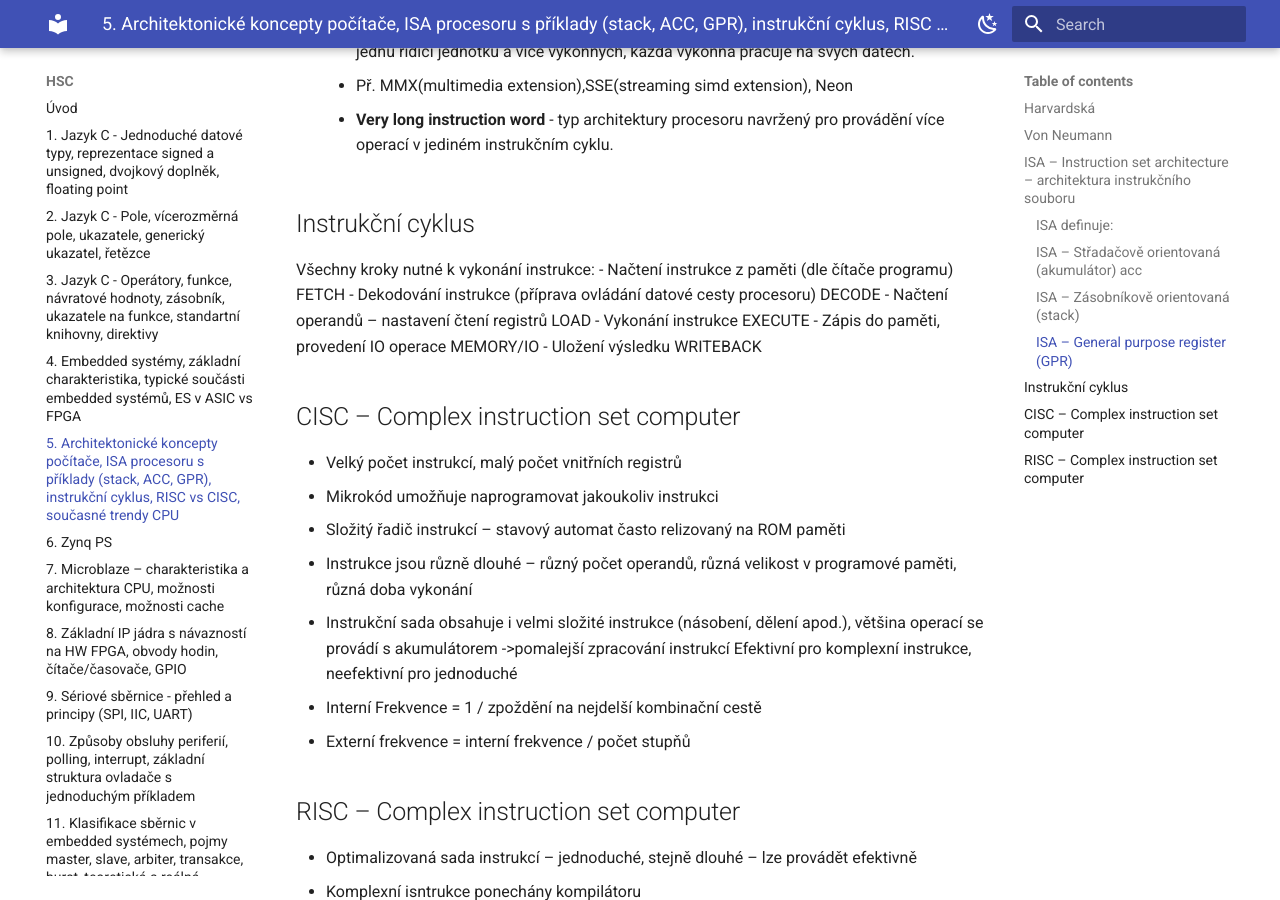
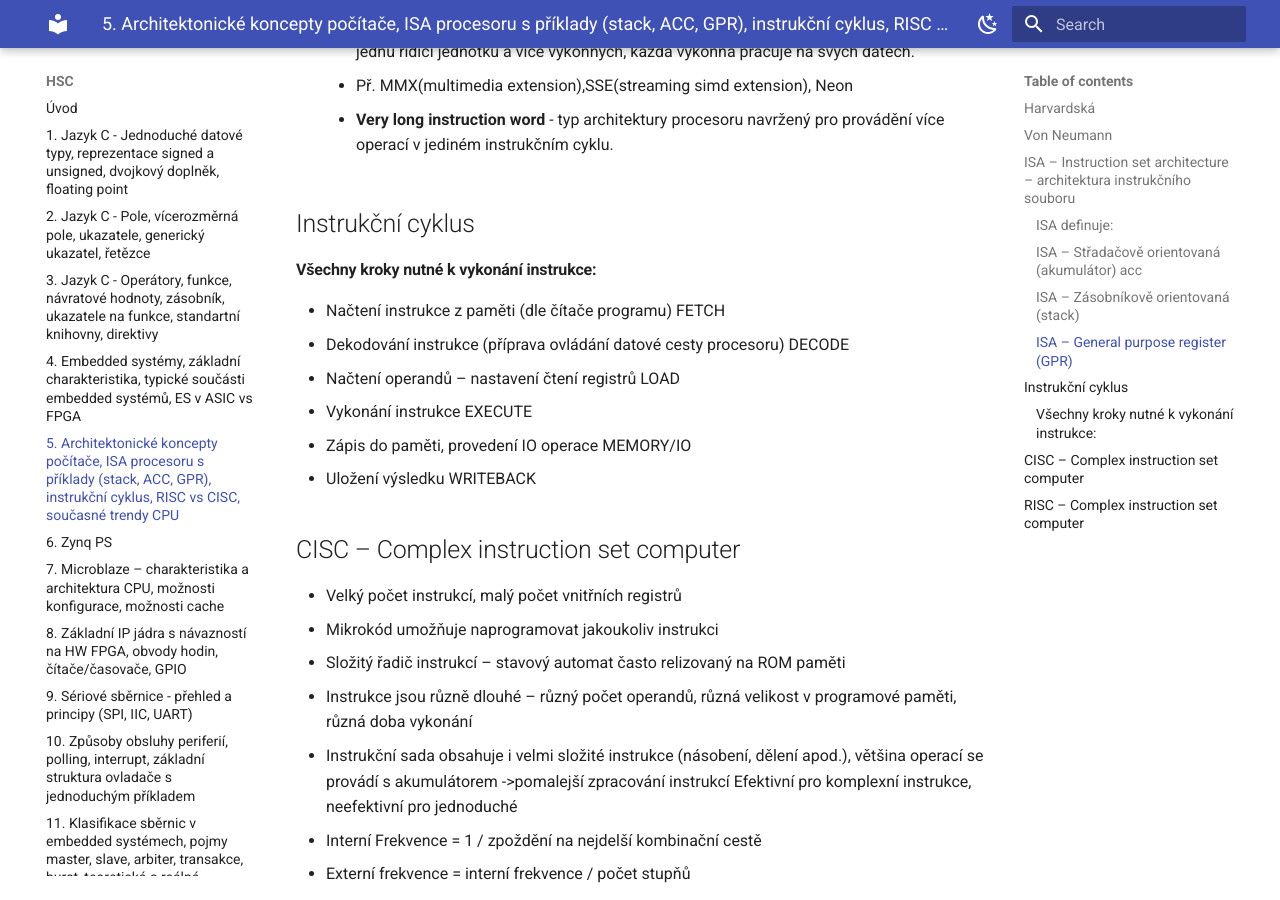
Before and after one commit to jakubklimo/HSC, an MkDocs documentation site: the page built from docs/HSC_5.md, in a window 1280 px wide and 900 px high, scrolled down 3052 px. Built offline with MkDocs 1.6.1 and Material for MkDocs 9.7.7, drawn with Linux system fonts in a browser that asks for light colours.

Commit message:
Update HSC_5.md

```diff
--- a/docs/HSC_5.md
+++ b/docs/HSC_5.md
@@ -80,7 +80,7 @@ Procesory, co mají stejnou instrukční sadu, vykonávají program stejným zp
 
 ## Instrukční cyklus
 
-Všechny kroky nutné k vykonání instrukce:
+#### Všechny kroky nutné k vykonání instrukce:
 - Načtení instrukce z paměti (dle čítače programu) FETCH
 - Dekodování instrukce (příprava ovládání datové cesty procesoru)  DECODE
 - Načtení operandů – nastavení čtení registrů   LOAD
```
